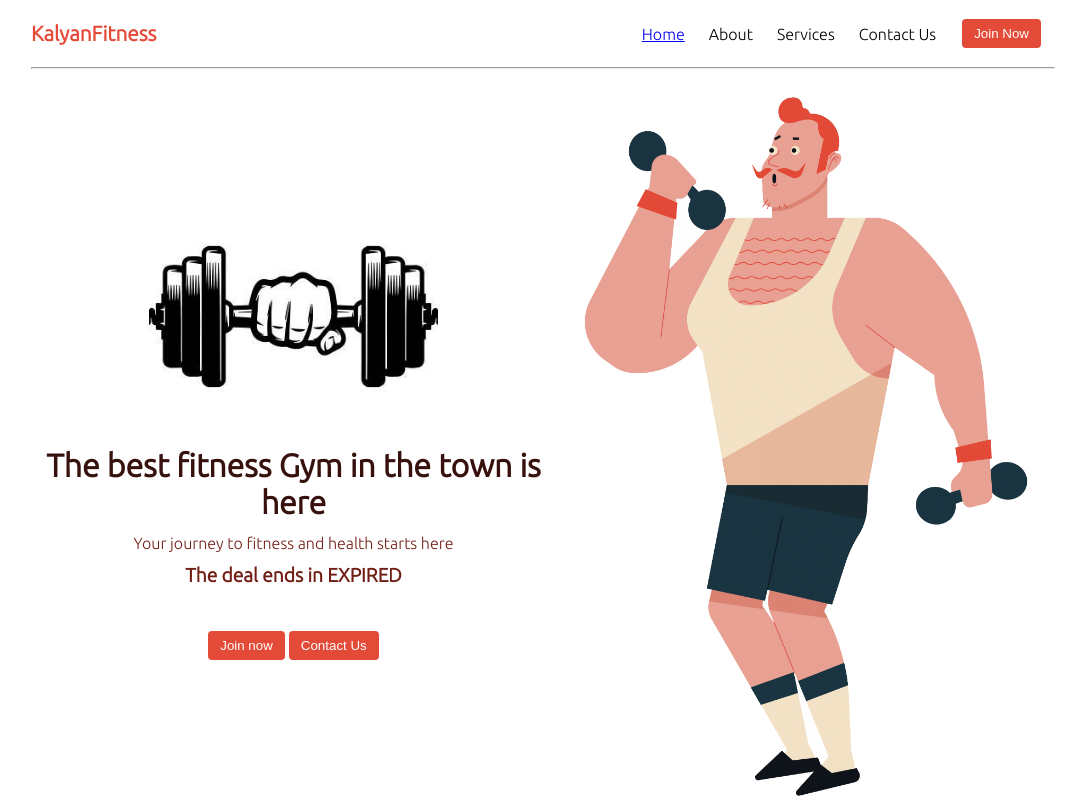
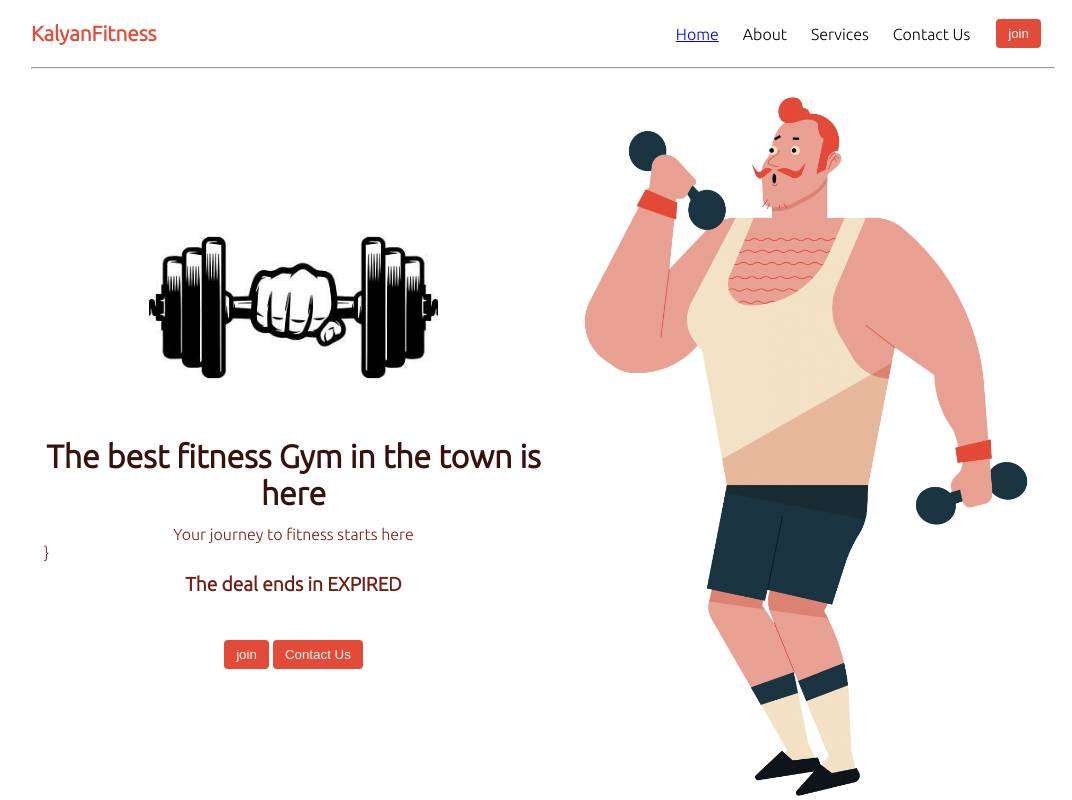
Before and after one commit to kalyanakula7/kalyanfitness, a plain HTML site: page index.html in a window 1280 px wide. Shown: the top 800 px of the page, without its empty margins (97-1169 px from the left). Drawn offline with Linux system fonts and the light colour scheme.

Commit message:
Update index.html

```diff
--- a/index.html
+++ b/index.html
@@ -22,7 +22,7 @@
                     <li>About</li>
                     <li>Services</li>
                     <li>Contact Us</li>
-                    <li><button class="btn">Join Now</button></li>
+                    <li><button class="btn" onclick="joinWithUserNameAndPassword()">join</button></li>
                 </ul>
             </nav>
             <hr>
@@ -35,12 +35,15 @@
                             <img class="dumbellimg" src="dumbell.png" alt="">
                         </div>
                         <h1 class="my-1 text-center">The best fitness Gym in the town is here</h1>
-                        <p class=" text-center">Your journey to fitness and health starts here</p>
+                        <p class=" text-center">Your journey to fitness starts here</p>
                             <!-- Display the countdown timer in an element -->
+    }
+  </script>
+
                             <p class="deal text-center">The deal ends in <span id="demo"></span></p>
                             <br>
                             <div class="buttons">
-                                <button class="btn">Join now</button>
+                              <button class="btn" onclick="joinWithUserNameAndPassword()">join</button>
                                 <button class="btn">Contact Us</button>
                             </div>
                     </div>
@@ -151,7 +154,7 @@
             Copyright &copy; KalyanFitness.com | All rights reserved
         </footer>
 
-    </div>
+    </div><script src="joinWithUserNameAndPassword.js"></script>
 </body>
 
 </html>
```
